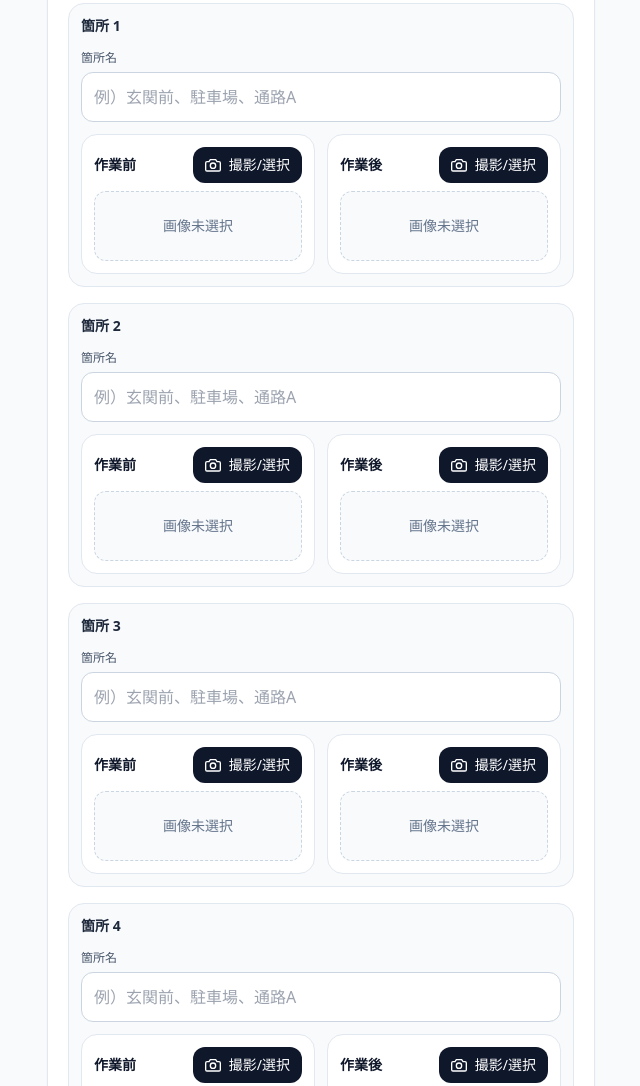
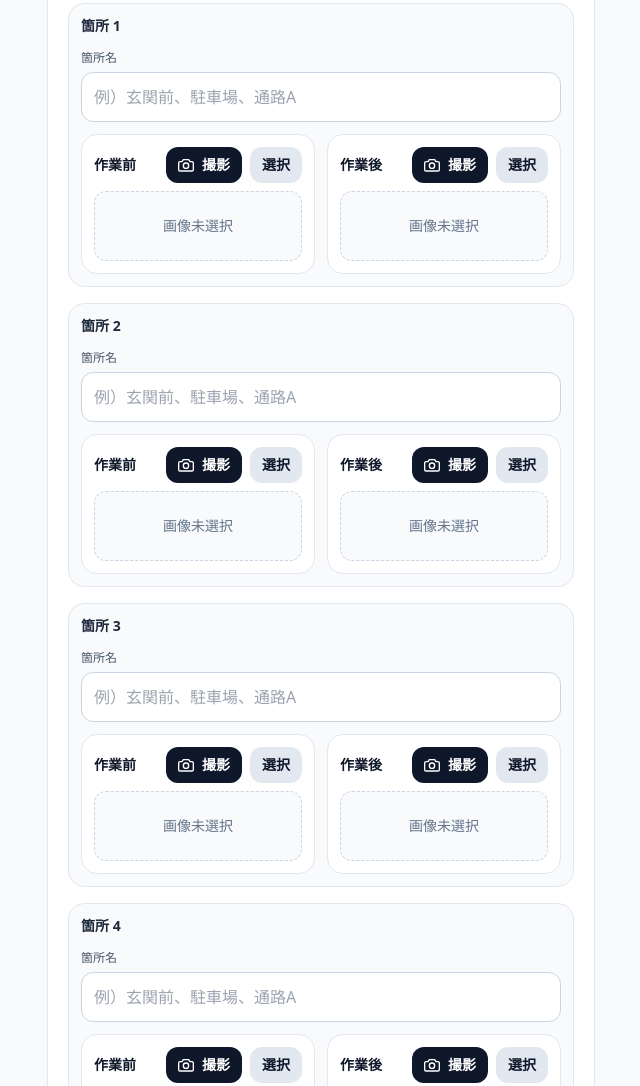
Before and after one commit to mtsuruno-33/cleaning-report, a plain HTML site: page index.html in a window 1280 px wide. Shown: the part 1553-2639 px from the top of the page, without its empty margins (33-673 px from the left). Drawn offline with nearby package versions, Linux system fonts and the light colour scheme.

Commit message:
Update index.html

```diff
--- a/index.html
+++ b/index.html
@@ -12,21 +12,14 @@
   <script src="https://unpkg.com/vue@3/dist/vue.global.prod.js"></script>
 
   <style>
-    @page {
-      size: A4;
-      margin: 12mm;
-    }
+    @page { size: A4; margin: 12mm; }
     @media print {
       .no-print { display: none !important; }
       body { background: #fff !important; }
-      .print-a4 {
-        box-shadow: none !important;
-        border: none !important;
-      }
+      .print-a4 { box-shadow: none !important; border: none !important; }
     }
     input, textarea, button { -webkit-tap-highlight-color: transparent; }
 
-    /* 印刷/プレビュー共通：写真を“コンパクト”に見せる */
     .photo-thumb {
       width: 100%;
       aspect-ratio: 4 / 3;
@@ -188,7 +181,7 @@
 
             <hr class="border-slate-200">
 
-            <!-- 写真登録エリア -->
+            <!-- 写真登録エリア（撮影/選択の2ボタン） -->
             <div class="space-y-3">
               <h2 class="text-sm font-semibold text-slate-800">写真登録エリア（最大10箇所）</h2>
 
@@ -210,16 +203,27 @@
                     <div class="bg-white rounded-2xl border border-slate-200 p-3">
                       <div class="flex items-center justify-between gap-2">
                         <div class="text-sm font-semibold">作業前</div>
-                        <label class="inline-flex items-center gap-2 px-3 py-2 rounded-xl bg-slate-900 text-white text-sm cursor-pointer select-none">
+                        <div class="flex items-center gap-2">
+                          <button type="button" @click="triggerPickImage(idx,'before','camera')"
+                            class="inline-flex items-center gap-2 px-3 py-2 rounded-xl bg-slate-900 text-white text-sm font-semibold active:scale-[0.99]">
                             <svg xmlns="http://www.w3.org/2000/svg" class="h-4 w-4" viewBox="0 0 24 24" fill="none" stroke="currentColor" stroke-width="2">
                               <path d="M23 19a2 2 0 0 1-2 2H3a2 2 0 0 1-2-2V9a2 2 0 0 1 2-2h3l2-3h8l2 3h3a2 2 0 0 1 2 2z"></path>
                               <circle cx="12" cy="13" r="4"></circle>
                             </svg>
-                          <span>撮影/選択</span>
-                          <input type="file" class="hidden" accept="image/*" capture="environment"
+                            撮影
+                          </button>
+                          <button type="button" @click="triggerPickImage(idx,'before','file')"
+                            class="inline-flex items-center gap-2 px-3 py-2 rounded-xl bg-slate-200 text-slate-900 text-sm font-semibold active:scale-[0.99]">
+                            選択
+                          </button>
+                        </div>
+                      </div>
+
+                      <!-- hidden inputs -->
+                      <input :ref="`beforeCamera_${idx}`" type="file" class="hidden" accept="image/*" capture="environment"
                              @change="onPickImage(idx, 'before', $event)" />
-                        </label>
-                      </div>
+                      <input :ref="`beforeFile_${idx}`" type="file" class="hidden" accept="image/*"
+                             @change="onPickImage(idx, 'before', $event)" />
 
                       <div class="mt-2 text-xs text-slate-500" v-if="item.before.name">{{ item.before.name }}</div>
 
@@ -237,16 +241,27 @@
                     <div class="bg-white rounded-2xl border border-slate-200 p-3">
                       <div class="flex items-center justify-between gap-2">
                         <div class="text-sm font-semibold">作業後</div>
-                        <label class="inline-flex items-center gap-2 px-3 py-2 rounded-xl bg-slate-900 text-white text-sm cursor-pointer select-none">
+                        <div class="flex items-center gap-2">
+                          <button type="button" @click="triggerPickImage(idx,'after','camera')"
+                            class="inline-flex items-center gap-2 px-3 py-2 rounded-xl bg-slate-900 text-white text-sm font-semibold active:scale-[0.99]">
                             <svg xmlns="http://www.w3.org/2000/svg" class="h-4 w-4" viewBox="0 0 24 24" fill="none" stroke="currentColor" stroke-width="2">
                               <path d="M23 19a2 2 0 0 1-2 2H3a2 2 0 0 1-2-2V9a2 2 0 0 1 2-2h3l2-3h8l2 3h3a2 2 0 0 1 2 2z"></path>
                               <circle cx="12" cy="13" r="4"></circle>
                             </svg>
-                          <span>撮影/選択</span>
-                          <input type="file" class="hidden" accept="image/*" capture="environment"
+                            撮影
+                          </button>
+                          <button type="button" @click="triggerPickImage(idx,'after','file')"
+                            class="inline-flex items-center gap-2 px-3 py-2 rounded-xl bg-slate-200 text-slate-900 text-sm font-semibold active:scale-[0.99]">
+                            選択
+                          </button>
+                        </div>
+                      </div>
+
+                      <!-- hidden inputs -->
+                      <input :ref="`afterCamera_${idx}`" type="file" class="hidden" accept="image/*" capture="environment"
                              @change="onPickImage(idx, 'after', $event)" />
-                        </label>
-                      </div>
+                      <input :ref="`afterFile_${idx}`" type="file" class="hidden" accept="image/*"
+                             @change="onPickImage(idx, 'after', $event)" />
 
                       <div class="mt-2 text-xs text-slate-500" v-if="item.after.name">{{ item.after.name }}</div>
 
@@ -262,6 +277,10 @@
                   </div>
                 </div>
               </div>
+
+              <p class="text-xs text-slate-500 leading-relaxed">
+                ※ 各写真は「撮影（カメラ起動）」と「選択（ライブラリ）」を分けています。
+              </p>
             </div>
 
             <hr class="border-slate-200">
@@ -353,7 +372,6 @@
                 <section class="border border-slate-200 rounded-xl p-3">
                   <h2 class="text-sm font-semibold text-slate-800">写真（作業前・作業後）</h2>
 
-                  <!-- 写真グリッド：A4で1/4幅程度、1ページに4〜6組目安 -->
                   <div class="mt-3 grid grid-cols-2 gap-2">
                     <template v-for="(item, idx) in state.draft.photos" :key="'pg'+idx">
                       <div class="border border-slate-200 rounded-xl overflow-hidden bg-white">
@@ -406,8 +424,8 @@
 
   <script>
     class App {
-      static masterKey = 'cleaning_report_master_v2';
-      static draftKey  = 'cleaning_report_draft_v2';
+      static masterKey = 'cleaning_report_master_v3';
+      static draftKey  = 'cleaning_report_draft_v3';
 
       static todayISO() {
         const d = new Date();
@@ -516,6 +534,21 @@
               this.safeSetMessage('info', '店舗を追加しました（保存するには「一時保存」を押してください）。');
             },
 
+            triggerPickImage(index, which, mode) {
+              try {
+                const key = `${which}${mode === 'camera' ? 'Camera' : 'File'}_${index}`;
+                const el = this.$refs[key];
+                const input = Array.isArray(el) ? el[0] : el;
+                if (!input) {
+                  alert('画像入力の起動に失敗しました。');
+                  return;
+                }
+                input.click();
+              } catch (err) {
+                alert('画像入力の起動に失敗しました。');
+              }
+            },
+
             async onPickImage(index, which, event) {
               try {
                 const input = event && event.target ? event.target : null;
@@ -587,7 +620,6 @@
                     }
                   }
                 } else {
-                  // draftが無ければ当日を入れておく（要件）
                   this.state.draft.date = this.state.draft.date || App.todayISO();
                 }
 
@@ -602,11 +634,8 @@
               try {
                 this.syncMasterFromInputs();
 
-                const masterPayload = JSON.stringify(this.state.master);
-                localStorage.setItem(App.masterKey, masterPayload);
-
-                const draftPayload = JSON.stringify(this.state.draft);
-                localStorage.setItem(App.draftKey, draftPayload);
+                localStorage.setItem(App.masterKey, JSON.stringify(this.state.master));
+                localStorage.setItem(App.draftKey, JSON.stringify(this.state.draft));
 
                 this.safeSetMessage('success', '一時保存しました（レポート＋マスタ情報）。');
               } catch (err) {
@@ -619,9 +648,7 @@
               const ok = confirm('今回の報告内容（日付・時間・店舗・写真・作業内容など）を消去します。店舗リスト/参加者/記入者履歴は残ります。よろしいですか？');
               if (!ok) return;
 
-              try {
-                localStorage.removeItem(App.draftKey);
-              } catch (err) {}
+              try { localStorage.removeItem(App.draftKey); } catch (err) {}
 
               this.state.draft = App.createEmptyDraft(App.todayISO());
               this.safeSetMessage('success', '今回の報告内容をクリアしました（マスタ情報は保持）。');
```
Lines whose indentation alone changed are shown as unchanged.
